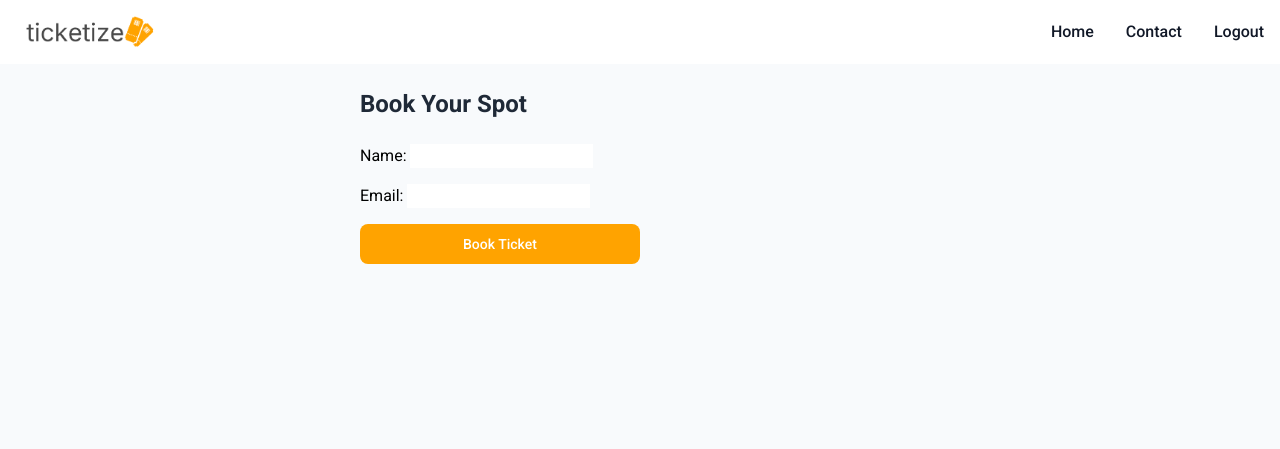
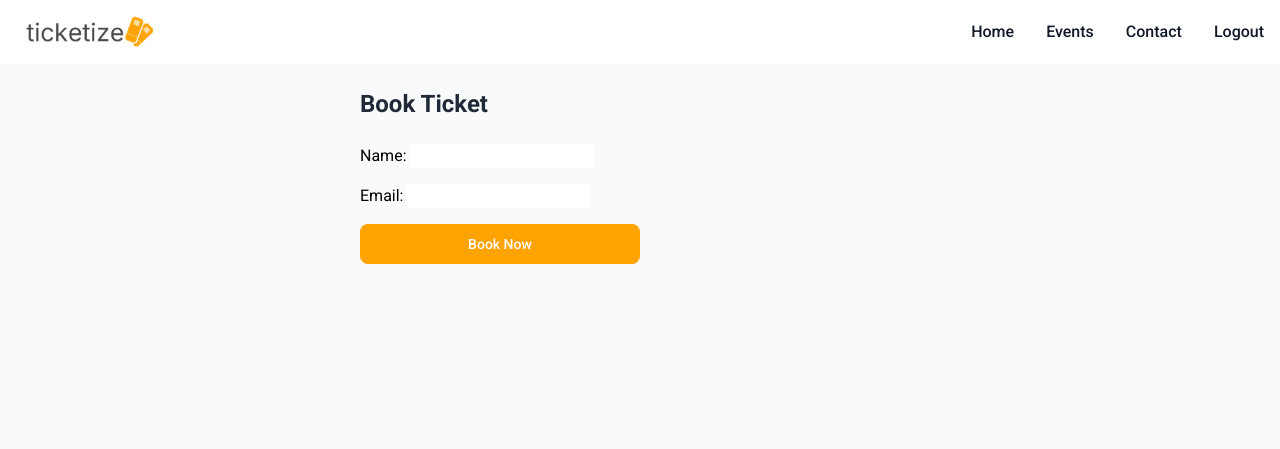
Before and after one commit to AlWaleedMusa/ticketize, a Django app: template events/templates/events/forms/booking_form.html in a window 1280 px wide. Shown: the top 449 px of the page. Run offline with Django 5.2, Linux system fonts and the light colour scheme; the template is opened without the code that fills it: values that come from a table or form of the project are taken from there, others are empty; the visitor is signed in with stand-in values (Sample User, id 1); parts of the project's set-up code (start-up, migrations or seed data) failed here and were passed over; some libraries are stand-ins or nearby versions.

Commit message:
update: minor layout changes, typos

```diff
--- a/events/templates/events/checkin_staff_home.html
+++ b/events/templates/events/checkin_staff_home.html
@@ -50,6 +50,10 @@
                             <strong class="text-gray-800">Expected Attendance: </strong>
                             <span class="text-gray-600">{{ event.confirmed_tickets }}</span>
                         </div>
+                        <div>
+                            <strong class="text-gray-800">Checked in: </strong>
+                            <span class="text-gray-600">{{ event.checked_in_count }}</span>
+                        </div>
                     </div>
                     <div class="mt-5 flex justify-center space-x-3">
                         <!-- Scan QR Button -->
--- a/events/templates/events/forms/booking_form.html
+++ b/events/templates/events/forms/booking_form.html
@@ -14,12 +14,12 @@
 
 <div class="flex h-screen justify-center lg:px-8">
     <div class="w-full lg:w-2/4 p-6">
-        <h2 class="text-2xl font-semibold text-gray-800 mb-6">Book Your Spot</h2>
+        <h2 class="text-2xl font-semibold text-gray-800 mb-6">Book Ticket</h2>
         <form method="post" class="space-y-4">
             {% csrf_token %}
             {{ form|crispy }}
             <button type="submit" class="w-1/2 text-white bg-[#FFA300] focus:ring-4 font-medium rounded-lg text-sm px-5 py-2.5 focus:outline-none">
-                Book Ticket
+                Book Now
             </button>
         </form>
     </div>
--- a/events/templates/events/scanner.html
+++ b/events/templates/events/scanner.html
@@ -10,7 +10,7 @@
 
 <div class="min-h-screen flex flex-col justify-between bg-gray-50">
     <!-- Scanner Section -->
-    <div class="flex flex-col items-center justify-center px-4 bg-white shadow-md rounded-lg max-w-xl mx-auto mt-2">
+    <div class="flex flex-col items-center justify-center p-10 px-4 bg-white shadow-md rounded-lg max-w-xl mx-auto mt-2">
         <p class="text-gray-600 text-sm mb-6">Align the QR code within the frame below to scan and verify attendee booking.</p>
 
         <!-- QR Code Reader -->
--- a/templates/includes/navbar.html
+++ b/templates/includes/navbar.html
@@ -15,7 +15,10 @@
       <div class="hidden w-full md:block md:w-auto" id="navbar-default">
         <ul class="font-medium flex flex-col p-4 md:p-0 mt-4 border border-gray-100 rounded-lg bg-gray-50 md:flex-row md:space-x-8 rtl:space-x-reverse md:mt-0 md:border-0 md:bg-white dark:bg-gray-800 md:dark:bg-gray-900 dark:border-gray-700">
           <li>
-            <a href="{% url "home" %}" class="block py-2 px-3 {% if request.path == "/" %} text-blue-700 {% else %} text-gray-900 rounded {% endif %} hover:bg-gray-100 md:hover:bg-transparent md:border-0 md:hover:text-blue-700 md:p-0 dark:text-white md:dark:hover:text-blue-500 dark:hover:bg-gray-700 dark:hover:text-white md:dark:hover:bg-transparent">Home</a>
+            <a href="{% url "home" %}" class="block py-2 px-3 {% if request.path == "/home/" %} text-blue-700 {% else %} text-gray-900 rounded {% endif %} hover:bg-gray-100 md:hover:bg-transparent md:border-0 md:hover:text-blue-700 md:p-0 dark:text-white md:dark:hover:text-blue-500 dark:hover:bg-gray-700 dark:hover:text-white md:dark:hover:bg-transparent">Home</a>
+          </li>
+          <li>
+            <a href="#" class="block py-2 px-3 {% if request.path == "/about/" %} text-blue-700 {% else %} text-gray-900 {% endif %} rounded hover:bg-gray-100 md:hover:bg-transparent md:border-0 md:hover:text-blue-700 md:p-0 dark:text-white md:dark:hover:text-blue-500 dark:hover:bg-gray-700 dark:hover:text-white md:dark:hover:bg-transparent">Events</a>
           </li>
           <li>
             <a href="#" class="block py-2 px-3 text-gray-900 rounded hover:bg-gray-100 md:hover:bg-transparent md:border-0 md:hover:text-blue-700 md:p-0 dark:text-white md:dark:hover:text-blue-500 dark:hover:bg-gray-700 dark:hover:text-white md:dark:hover:bg-transparent">Contact</a>
```
